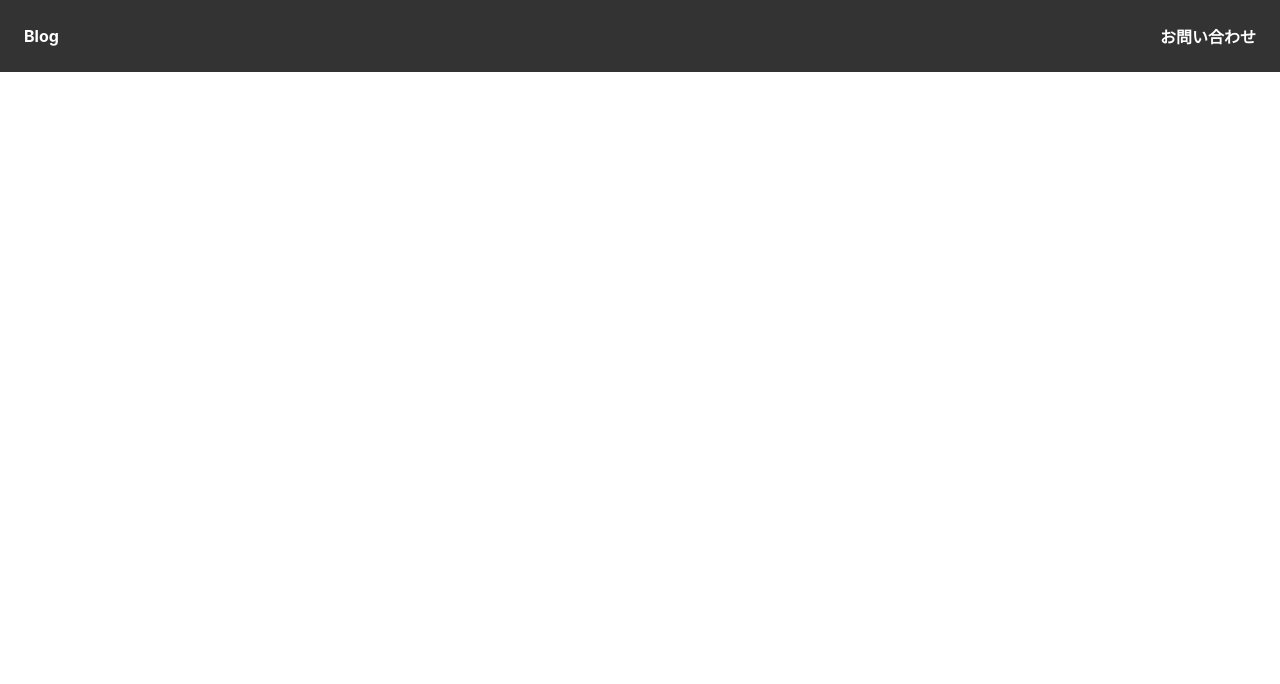
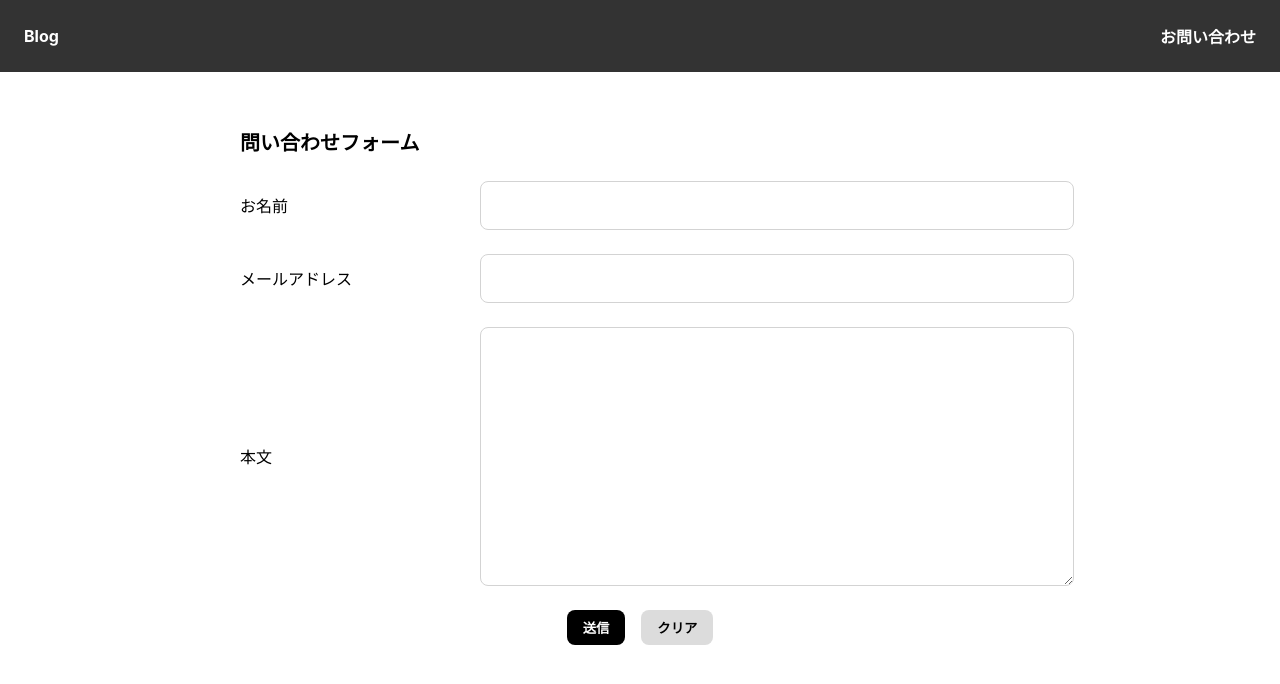
Before and after one commit to OtsuboMika/chapter06, a React (Create React App) app in the folder my-react/: page /contact in a window 1280 px wide. Before the commit this address had no page. Shown: the top 684 px of the page. Built offline with nearby package versions, Linux system fonts and the light colour scheme.

Commit message:
課題3の実装

```diff
--- a/my-react/src/App.js
+++ b/my-react/src/App.js
@@ -2,6 +2,7 @@ import { Header } from './components/Header';
 import { Main } from './pages/Main';
 import { Detail } from './pages/Detail';
 import { Routes, Route } from "react-router-dom";
+import { Contact } from './pages/Contact';
 
 
 function App() {
@@ -11,6 +12,7 @@ function App() {
     <Routes>
       <Route path="/" element={<Main />} />
       <Route path="/posts/:id" element={<Detail />} />
+      <Route path="/contact" element={<Contact />} />
     </Routes>
 
     </div>
--- a/my-react/src/components/Header.js
+++ b/my-react/src/components/Header.js
@@ -6,7 +6,7 @@ export const Header = () => {
     return (
         <header className={classes.header}>
           <Link className={classes.headerLink} to="/">Blog</Link>
-          <Link className={classes.headerLink} to="/content">お問い合わせ</Link>
+          <Link className={classes.headerLink} to="/contact">お問い合わせ</Link>
         </header>
     )
 }
--- /dev/null
+++ b/my-react/src/css/Contact.module.css
@@ -0,0 +1,84 @@
+.Contact_container {
+  padding-bottom: 2.5rem;
+  padding-top: 2.5rem;
+  max-width: 800px;
+  margin-left: auto;
+  margin-right: auto;
+}
+
+.Contact_title {
+  font-weight: 700;
+  font-size: 1.25rem;
+  line-height: 1.75rem;
+  text-align: light;
+  margin-bottom: 1.5rem;
+}
+
+.Contact_formGroup {
+  display: flex;
+  align-items: center;
+  margin-bottom: 1.5rem;
+}
+
+.Contact_formLabel {
+  width: 240px;
+  text-align: left;
+}
+
+.Contact_formInput {
+  flex: 1; /* 残りのスペースを入力欄が占める */
+  padding: 1rem;
+  border: 1px solid lightgray;
+  border-radius: 0.5rem;
+  width: 100%;
+}
+
+.Contact_formError {
+  color: red;
+  font-size: 14px;
+  margin-top: 5px;
+  display: block;
+}
+
+.errorInput {
+  border: 2px solid red;
+  background-color: #ffe6e6;
+}
+
+.Contact_inputContainer {
+  flex: 1;
+  display: flex;
+  flex-direction: column;
+}
+
+.Contact_formGroup {
+  justify-content: center;
+  display: flex;
+}
+
+.Contact_formSubmit {
+ background-color: #000;
+ color: #fff;
+ border-radius: .5rem;
+ padding: .5rem 1rem;
+ font-weight: 700;
+ border:none;
+ margin-right: 1rem;
+}
+
+.Contact_formSubmit:hover {
+  cursor:pointer
+}
+
+.Contact_formReset {
+  background-color: gainsboro;
+  color: #000;
+  border-radius: .5rem;
+  padding: .5rem 1rem;
+  font-weight: 700;
+  border:none;
+}
+
+.Contact_formReset:hover {
+  cursor:pointer
+}
--- /dev/null
+++ b/my-react/src/pages/Contact.js
@@ -0,0 +1,124 @@
+import React, { useState } from 'react';
+import classes from "../css/Contact.module.css";
+
+export const Contact = () => {
+  const [name, setName] = useState('');
+  const [email, setEmail] = useState('');
+  const [message, setMessage] = useState('');
+  const [errors, setErrors] = useState({});
+  const [submitError, setSubmitError] = useState('');
+  const [isSubmitting, setIsSubmitting] = useState(false);
+
+  const validate = () => {
+    let errors = {};
+
+    if (!name) {
+      errors.name = "お名前は必須です。";
+    } else if (name.length > 30) {
+      errors.name = "お名前は30文字以内で入力してください。";
+    }
+
+    if (!email) {
+      errors.email = "メールアドレスは必須です。";
+    } else if (!/^[^\s@]+@[^\s@]+\.[^\s@]+$/.test(email)) {
+      errors.email = "正しいメールアドレスの形式で入力してください。";
+    }
+
+    if (!message) {
+      errors.message = "本文は必須です。";
+    } else if (message.length > 500) {
+      errors.message = "本文は500文字以内で入力してください。";
+    }
+
+    return errors;
+  };
+
+  const handleSubmit = async (e) => {
+    e.preventDefault(); // フォームのデフォルトの送信動作を防ぐ（ページリロードなど）
+    const validationErrors = validate(); // 入力値をチェックし、バリデーションエラーを取得
+    setErrors(validationErrors); // エラーがある場合は、errors ステートに格納
+    setSubmitError('');
+
+    if (Object.keys(validationErrors).length === 0) { // エラーがない場合のみ処理を続行
+      setIsSubmitting(true);
+      try {
+        const response = await fetch("https://1hmfpsvto6.execute-api.ap-northeast-1.amazonaws.com/dev/contacts",
+          {
+          method: "POST",
+          headers: {"Content-Type": "application/json"},
+          body: JSON.stringify({ name, email, message }),
+          });
+          if (!response.ok) {throw new Error("送信に失敗しました。エラーが発生しました。");}
+            alert("お問い合わせが送信されました。");
+            setName('');
+            setEmail('');
+            setMessage('');
+            setErrors({});
+      } catch (error) {
+      setSubmitError(error.message);
+      } finally {
+      setIsSubmitting(false);
+      }
+    }
+  };
+
+  return (
+    <div className={classes.Contact_container}>
+      <h2 className={classes.Contact_title}>問い合わせフォーム</h2>
+      {submitError && <p className={classes.Contact_formError}>{submitError}</p>}
+ 	    <form onSubmit={handleSubmit}>
+
+        {/* お名前 */}
+        <div className={classes.Contact_formGroup}>
+          <label className={classes.Contact_formLabel}>お名前</label>
+          <div className={classes.Contact_inputContainer}>
+            <input
+              className={classes.Contact_formInput}
+              type="text"
+              value={name}
+              onChange={(e) => setName(e.target.value)}
+              disabled={isSubmitting}
+            />
+            {errors.name && <p className={classes.Contact_formError}>{errors.name}</p>}
+          </div>
+        </div>
+
+        {/* メールアドレス */}
+        <div className={classes.Contact_formGroup}>
+          <label className={classes.Contact_formLabel}>メールアドレス</label>
+          <div className={classes.Contact_inputContainer}>
+            <input
+              className={classes.Contact_formInput}
+              type="email"
+              value={email}
+              onChange={(e) => setEmail(e.target.value)}
+              disabled={isSubmitting}
+            />
+            {errors.email && <p className={classes.Contact_formError}>{errors.email}</p>}
+          </div>
+        </div>
+
+        {/* 本文 */}
+        <div className={classes.Contact_formGroup}>
+          <label className={classes.Contact_formLabel}>本文</label>
+          <div className={classes.Contact_inputContainer}>
+            <textarea
+              className={classes.Contact_formInput}
+              value={message}
+              onChange={(e) => setMessage(e.target.value)}
+              rows="15"
+              disabled={isSubmitting}
+            />
+            {errors.message && <p className={classes.Contact_formError}>{errors.message}</p>}
+          </div>
+        </div>
+
+        <div className={classes.Contact_formGroup}>
+          <button className={classes.Contact_formSubmit} type="submit" disabled={isSubmitting}>送信</button>
+          <button className={classes.Contact_formReset} type="reset" onClick={() => { setName(''); setEmail(''); setMessage(''); setErrors({}); setSubmitError(''); }} disabled={isSubmitting}>クリア</button>
+        </div>
+
+      </form>
+    </div>
+  );
+};
```
